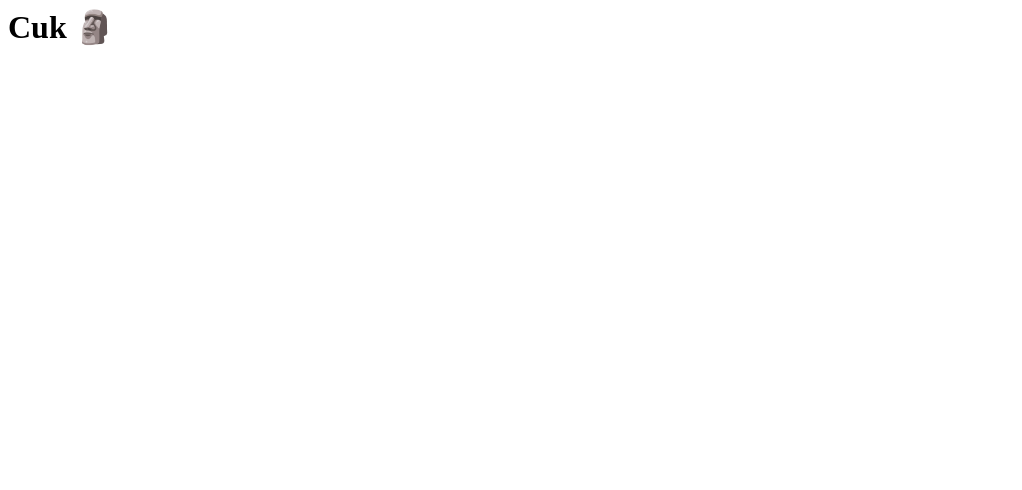
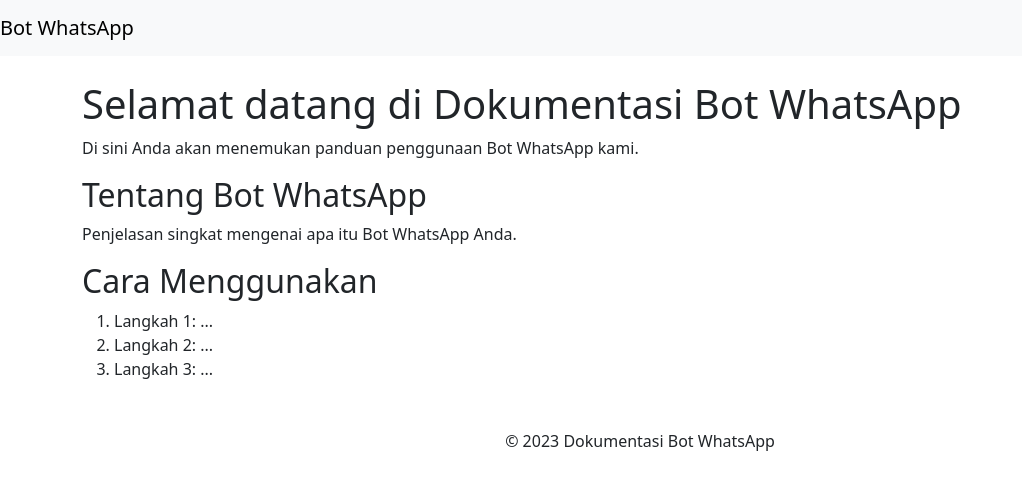
Before and after one commit to lutzslwly/Lutz-Store, a plain HTML site: page index.html in a window 1280 px wide. Shown: the whole page, without its empty margins (0-1022 px from the left). Drawn offline with nearby package versions, Linux system fonts and the light colour scheme.

Commit message:
Update index.html

```diff
--- a/index.html
+++ b/index.html
@@ -1 +1,44 @@
-<h1>Cuk 🗿</h1>
+<!DOCTYPE html>
+<html lang="en">
+<head>
+  <meta charset="UTF-8">
+  <meta name="viewport" content="width=device-width, initial-scale=1.0">
+  <title>Dokumentasi Bot WhatsApp</title>
+  <link href="https://cdn.jsdelivr.net/npm/bootstrap/dist/css/bootstrap.min.css" rel="stylesheet">
+</head>
+<body>
+
+<nav class="navbar navbar-expand-lg navbar-light bg-light">
+  <a class="navbar-brand" href="#">Bot WhatsApp</a>
+</nav>
+
+<div class="container mt-4">
+  <header class="jumbotron">
+    <h1>Selamat datang di Dokumentasi Bot WhatsApp</h1>
+    <p>Di sini Anda akan menemukan panduan penggunaan Bot WhatsApp kami.</p>
+  </header>
+
+  <main>
+    <section>
+      <h2>Tentang Bot WhatsApp</h2>
+      <p>Penjelasan singkat mengenai apa itu Bot WhatsApp Anda.</p>
+    </section>
+
+    <section>
+      <h2>Cara Menggunakan</h2>
+      <ol>
+        <li>Langkah 1: ...</li>
+        <li>Langkah 2: ...</li>
+        <li>Langkah 3: ...</li>
+      </ol>
+    </section>
+  </main>
+
+  <footer class="mt-5 text-center">
+    <p>&copy; 2023 Dokumentasi Bot WhatsApp</p>
+  </footer>
+</div>
+
+<script src="https://cdn.jsdelivr.net/npm/bootstrap/dist/js/bootstrap.bundle.min.js"></script>
+</body>
+</html>
```
